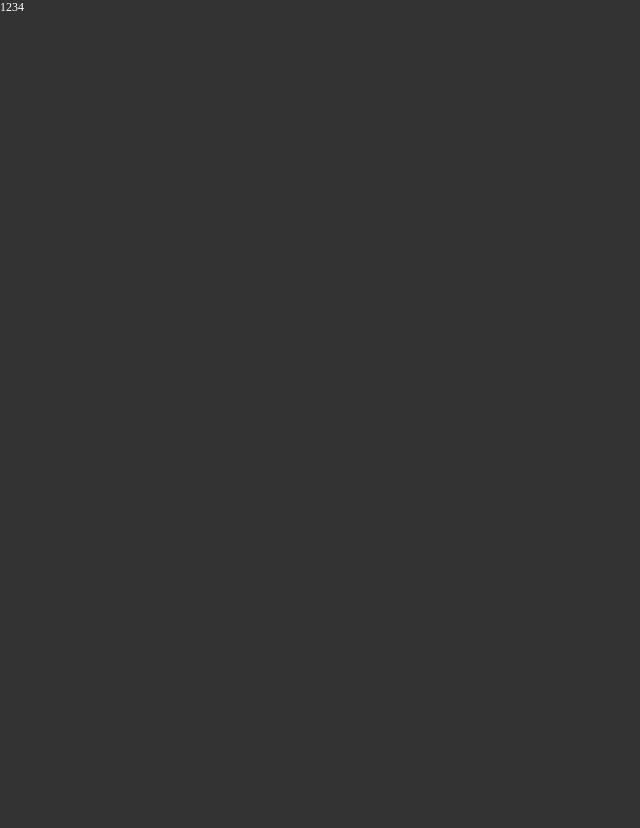
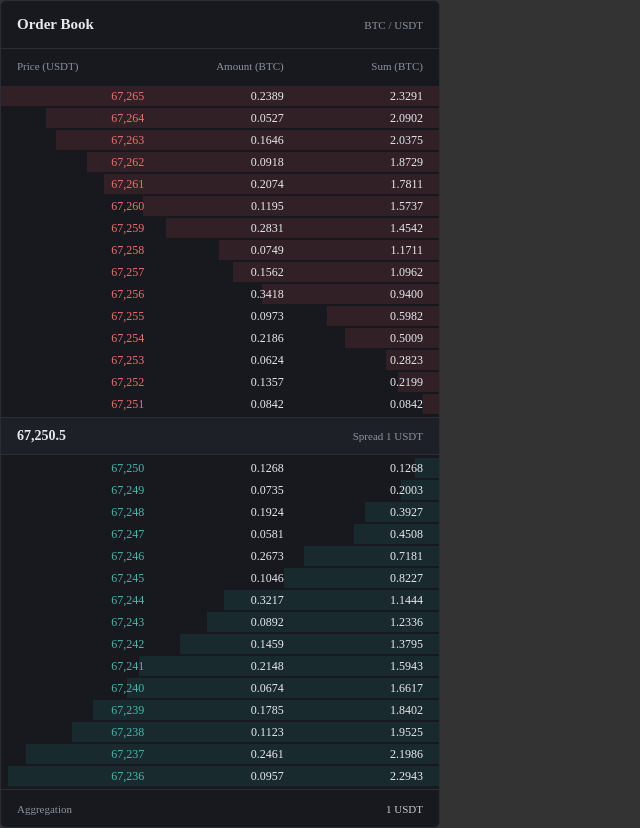
Before and after one commit to kenny-7100/kperp, a React (Vite) app: page / in a window 1280 px wide. Shown: the whole page, without its empty margins (0-640 px from the left). Before the commit the page ends 800 px from the top, so only its background shows below. Built offline with nearby package versions, Linux system fonts and the light colour scheme.

Commit message:
feat: implement mock order book

```diff
--- a/src/components/OrderBook/index.module.scss
+++ b/src/components/OrderBook/index.module.scss
@@ -1,3 +1,144 @@
 .orderBook {
-  font-size: 12px;
+  width: min(100%, 440px);
+  overflow: hidden;
+  color: #e7e9ee;
+  background: #17191f;
+  border: 1px solid #2a2d35;
+  border-radius: 6px;
+  font-variant-numeric: tabular-nums;
 }
+
+.titleBar,
+.columnHeaders,
+.row,
+.spread,
+.footer {
+  display: grid;
+  align-items: center;
+}
+
+.titleBar {
+  grid-template-columns: 1fr auto;
+  min-height: 48px;
+  padding: 0 16px;
+  border-bottom: 1px solid #2a2d35;
+
+  h2 {
+    margin: 0;
+    font-size: 15px;
+    font-weight: 600;
+  }
+}
+
+.symbol,
+.columnHeaders,
+.footer {
+  color: #8e939e;
+}
+
+.symbol {
+  font-size: 11px;
+}
+
+.columnHeaders,
+.row {
+  grid-template-columns: 1fr 1fr 1fr;
+  column-gap: 12px;
+  padding: 0 16px;
+
+  span:nth-child(n + 2) {
+    text-align: right;
+  }
+}
+
+.columnHeaders {
+  min-height: 34px;
+  font-size: 11px;
+}
+
+.rows {
+  padding: 2px 0;
+}
+
+.row {
+  position: relative;
+  min-height: 22px;
+  line-height: 22px;
+
+  > span:not(.depth) {
+    position: relative;
+    z-index: 1;
+  }
+
+  &:hover {
+    background: #22252d;
+  }
+}
+
+.depth {
+  position: absolute;
+  inset: 1px 0 1px auto;
+  pointer-events: none;
+}
+
+.ask {
+  background: rgb(239 83 80 / 12%);
+}
+
+.bid {
+  background: rgb(38 166 154 / 12%);
+}
+
+.askPrice {
+  color: #f06f6c;
+}
+
+.bidPrice {
+  color: #43b8aa;
+}
+
+.spread {
+  grid-template-columns: 1fr auto;
+  min-height: 38px;
+  padding: 0 16px;
+  background: #1d2027;
+  border-top: 1px solid #2a2d35;
+  border-bottom: 1px solid #2a2d35;
+
+  strong {
+    color: #e7e9ee;
+    font-size: 14px;
+    font-weight: 600;
+  }
+
+  span {
+    color: #8e939e;
+    font-size: 11px;
+  }
+}
+
+.footer {
+  grid-template-columns: 1fr auto;
+  min-height: 38px;
+  padding: 0 16px;
+  border-top: 1px solid #2a2d35;
+  font-size: 11px;
+
+  strong {
+    color: #c8cbd2;
+    font-weight: 500;
+  }
+}
+
+@media (max-width: 420px) {
+  .columnHeaders,
+  .row {
+    column-gap: 6px;
+    padding-right: 10px;
+    padding-left: 10px;
+  }
+
+  .columnHeaders {
+    font-size: 10px;
+  }
+}
--- a/src/components/OrderBook/index.tsx
+++ b/src/components/OrderBook/index.tsx
@@ -1,8 +1,123 @@
 import styles from './index.module.scss';
+
+type Order = {
+  price: number;
+  amount: number;
+};
+
+type OrderWithSum = Order & {
+  sum: number;
+};
+
+const asks: Order[] = [
+  { price: 67251, amount: 0.0842 },
+  { price: 67252, amount: 0.1357 },
+  { price: 67253, amount: 0.0624 },
+  { price: 67254, amount: 0.2186 },
+  { price: 67255, amount: 0.0973 },
+  { price: 67256, amount: 0.3418 },
+  { price: 67257, amount: 0.1562 },
+  { price: 67258, amount: 0.0749 },
+  { price: 67259, amount: 0.2831 },
+  { price: 67260, amount: 0.1195 },
+  { price: 67261, amount: 0.2074 },
+  { price: 67262, amount: 0.0918 },
+  { price: 67263, amount: 0.1646 },
+  { price: 67264, amount: 0.0527 },
+  { price: 67265, amount: 0.2389 },
+];
+
+const bids: Order[] = [
+  { price: 67250, amount: 0.1268 },
+  { price: 67249, amount: 0.0735 },
+  { price: 67248, amount: 0.1924 },
+  { price: 67247, amount: 0.0581 },
+  { price: 67246, amount: 0.2673 },
+  { price: 67245, amount: 0.1046 },
+  { price: 67244, amount: 0.3217 },
+  { price: 67243, amount: 0.0892 },
+  { price: 67242, amount: 0.1459 },
+  { price: 67241, amount: 0.2148 },
+  { price: 67240, amount: 0.0674 },
+  { price: 67239, amount: 0.1785 },
+  { price: 67238, amount: 0.1123 },
+  { price: 67237, amount: 0.2461 },
+  { price: 67236, amount: 0.0957 },
+];
+
+const withCumulativeSum = (orders: Order[]): OrderWithSum[] => {
+  let sum = 0;
+
+  return orders.map((order) => {
+    sum += order.amount;
+    return { ...order, sum };
+  });
+};
+
+const askRows = withCumulativeSum(asks).reverse();
+const bidRows = withCumulativeSum(bids);
+const maxSum = Math.max(askRows[0].sum, bidRows[bidRows.length - 1].sum);
+const bestAsk = asks[0].price;
+const bestBid = bids[0].price;
+const midPrice = (bestAsk + bestBid) / 2;
+
+const formatPrice = (price: number) => price.toLocaleString('en-US', {
+  minimumFractionDigits: 0,
+  maximumFractionDigits: 0,
+});
+
+const formatAmount = (value: number) => value.toFixed(4);
+
+type OrderRowsProps = {
+  orders: OrderWithSum[];
+  side: 'ask' | 'bid';
+};
+
+const OrderRows = ({ orders, side }: OrderRowsProps) => (
+  <div className={styles.rows}>
+    {orders.map((order) => (
+      <div className={styles.row} key={order.price}>
+        <span
+          aria-hidden="true"
+          className={`${styles.depth} ${styles[side]}`}
+          style={{ width: `${(order.sum / maxSum) * 100}%` }}
+        />
+        <span className={styles[`${side}Price`]}>{formatPrice(order.price)}</span>
+        <span>{formatAmount(order.amount)}</span>
+        <span>{formatAmount(order.sum)}</span>
+      </div>
+    ))}
+  </div>
+);
 
 const OrderBook = () => {
   return (
-    <div className={styles.orderBook}>1234</div>
+    <section className={styles.orderBook} aria-label="BTC USDT order book">
+      <header className={styles.titleBar}>
+        <h2>Order Book</h2>
+        <span className={styles.symbol}>BTC / USDT</span>
+      </header>
+
+      <div className={styles.columnHeaders}>
+        <span>Price (USDT)</span>
+        <span>Amount (BTC)</span>
+        <span>Sum (BTC)</span>
+      </div>
+
+      <OrderRows orders={askRows} side="ask" />
+
+      <div className={styles.spread}>
+        <strong>{midPrice.toLocaleString('en-US', { minimumFractionDigits: 1 })}</strong>
+        <span>Spread {formatPrice(bestAsk - bestBid)} USDT</span>
+      </div>
+
+      <OrderRows orders={bidRows} side="bid" />
+
+      <footer className={styles.footer}>
+        <span>Aggregation</span>
+        <strong>1 USDT</strong>
+      </footer>
+    </section>
   );
 };
 
```
